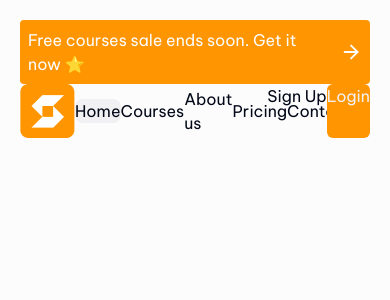
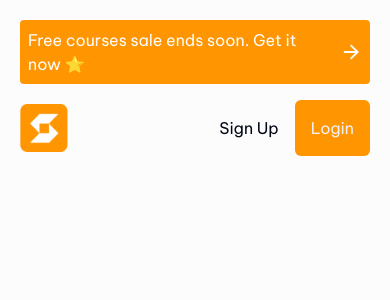
Before and after one commit to ManuelAlejandro93/innovarte, a React (Vite) app: page / in a window 390 px wide. Shown: the top 300 px of the page. Built offline with nearby package versions, Linux system fonts and the light colour scheme; what tailwindcss-animated would draw is missing.

Commit message:
mobile view -> doing it.

```diff
--- a/src/Components/Header/Navbar.tsx
+++ b/src/Components/Header/Navbar.tsx
@@ -1,39 +1,39 @@
 export const Navbar = () => {
   return (
-    <nav className='navbar grid grid-cols-2 md:px-5 md:py-2 lg:px-10 lg:py-2'>
+    <nav className='navbar grid grid-cols-2 py-4 md:px-5 md:py-2 lg:px-10 lg:py-2'>
       <div className='section-routes flex items-center md:justify-between lg:justify-between'>
         <img
           src='Logos/Logo-desktop.png'
           alt='company-logo'
-          className='md:w-8 md:h-auto lg:w-10 lg:h-auto xl:w-14 xl:h-auto'
+          className='w-12 md:w-8 md:h-auto lg:w-10 lg:h-auto xl:w-14 xl:h-auto'
         />
         <a
           href=''
-          className='bg-app-white-95 rounded-lg md:py-2 md:px-0 lg:py-2 lg:px-1 xl:p-4'
+          className='bg-app-white-95 rounded-lg hidden md:block md:py-2 md:px-0 lg:py-2 lg:px-1 xl:p-4'
         >
           Home
         </a>
         <a
           href=''
-          className='md:py-2 lg:p-2 xl:p-4'
+          className='hidden md:block md:py-2 lg:p-2 xl:p-4'
         >
           Courses
         </a>
         <a
           href=''
-          className='md:py-2 lg:p-2 xl:p-4'
+          className='hidden md:block md:py-2 lg:p-2 xl:p-4'
         >
           About us
         </a>
         <a
           href=''
-          className='md:py-2 lg:p-2 xl:p-4'
+          className='hidden md:block md:py-2 lg:p-2 xl:p-4'
         >
           Pricing
         </a>
         <a
           href=''
-          className='md:py-2 lg:p-2 xl:p-4'
+          className='hidden md:block md:py-2 lg:p-2 xl:p-4'
         >
           Contact
         </a>
@@ -41,13 +41,13 @@ export const Navbar = () => {
       <div className='flex justify-end'>
         <a
           href=''
-          className='md:p-2 lg:p-2 xl:p-4'
+          className='p-4 md:p-2 lg:p-2 xl:p-4'
         >
           Sign Up
         </a>
         <a
           href=''
-          className='bg-app-orange-50 text-app-white-95 rounded-md md:p-2 lg:p-2 xl:py-4 xl:px-8'
+          className='bg-app-orange-50 text-app-white-95 rounded-md p-4 md:p-2 lg:p-2 xl:py-4 xl:px-8'
         >
           Login
         </a>
```
